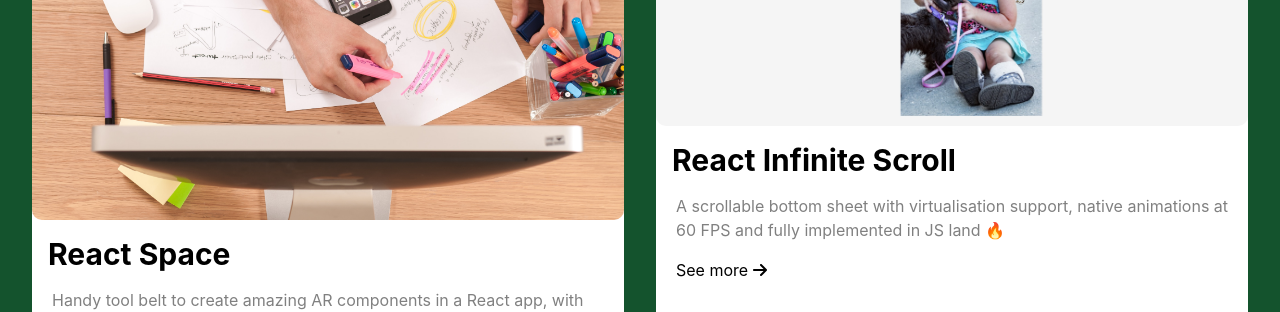
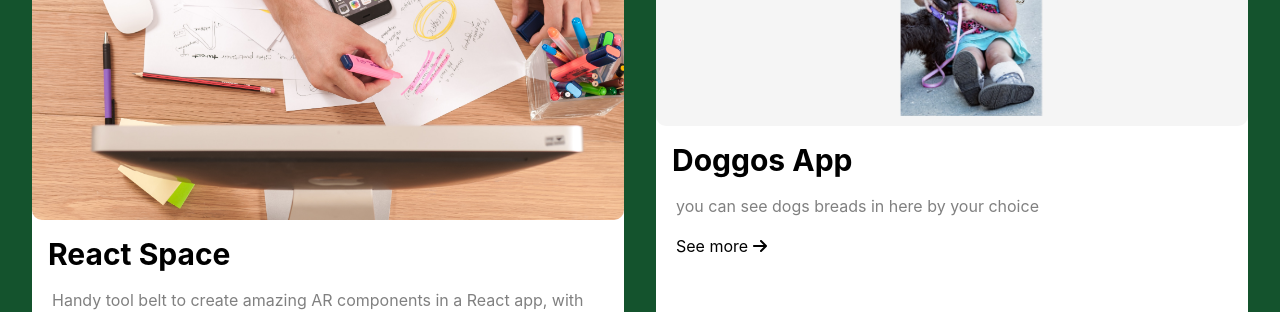
Before and after one commit to amir-haghighi/portfolio, a React (Create React App) app: page / in a window 1280 px wide. Shown: the part 1080-1392 px from the top of the page. Built offline with nearby package versions, Linux system fonts and the light colour scheme.

Commit message:
2nd update

```diff
--- a/src/components/Card.js
+++ b/src/components/Card.js
@@ -4,7 +4,7 @@ import { faArrowRight } from "@fortawesome/free-solid-svg-icons";
 import "../styles/classes.css";
 import React from "react";
 
-const Card = ({ title, description, imageSrc }) => {
+const Card = ({ title, description, imageSrc, url }) => {
   // Implement the UI for the Card component according to the instructions.
   // You should be able to implement the component with the elements imported above.
   // Feel free to import other UI components from Chakra UI if you wish to.
@@ -29,6 +29,7 @@ const Card = ({ title, description, imageSrc }) => {
         style={{
           padding: "20px",
         }}
+        href={url}
       >
         See more <FontAwesomeIcon icon={faArrowRight} size="1x" />
       </a>
--- a/src/components/ProjectsSection.js
+++ b/src/components/ProjectsSection.js
@@ -9,24 +9,27 @@ const projects = [
     description:
       "Handy tool belt to create amazing AR components in a React app, with redux integration via middleware️",
     getImageSrc: () => require("../images/photo1.jpg"),
+    url: "#",
   },
   {
-    title: "React Infinite Scroll",
-    description:
-      "A scrollable bottom sheet with virtualisation support, native animations at 60 FPS and fully implemented in JS land 🔥️",
+    title: "Doggos App",
+    description: "you can see dogs breads in here by your choice",
     getImageSrc: () => require("../images/photo2.jpg"),
+    url: "https://amir-haghighi.github.io/dogapp",
   },
   {
     title: "Photo Gallery",
     description:
       "A One-stop shop for photographers to share and monetize their photos, allowing them to have a second source of income",
     getImageSrc: () => require("../images/photo3.jpg"),
+    url: "#",
   },
   {
     title: "Event planner",
     description:
       "A mobile application for leisure seekers to discover unique events and activities in their city with a few taps",
     getImageSrc: () => require("../images/photo4.jpg"),
+    url: "#",
   },
 ];
 
@@ -49,6 +52,7 @@ const ProjectsSection = () => {
         {projects.map((project) => {
           return (
             <Card
+              url={project.url}
               key={project.title}
               title={project.title}
               description={project.description}
```
